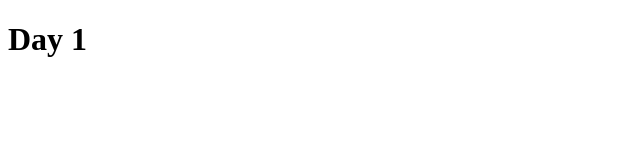
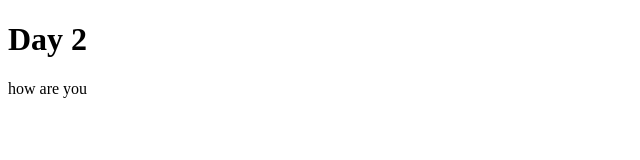
Before and after one commit to madhubala-r/practice.i1t1, a plain HTML site: page index.html in a window 1280 px wide. Shown: the full height of the page, 0-640 px from the left. Drawn offline with Linux system fonts and the light colour scheme.

Commit message:
Added Day 2 with message

```diff
--- a/index.html
+++ b/index.html
@@ -8,6 +8,7 @@
 
 </head>
 <body>
-   <h1> Day 1</h1>
+   <h1> Day 2</h1>
+   <p>how are you</p>
 </body>
 </html>
--- a/style.css
+++ b/style.css
@@ -1,3 +1,3 @@
 .bg{
-    color : 'red'
+    color : 'green'
 }
```
